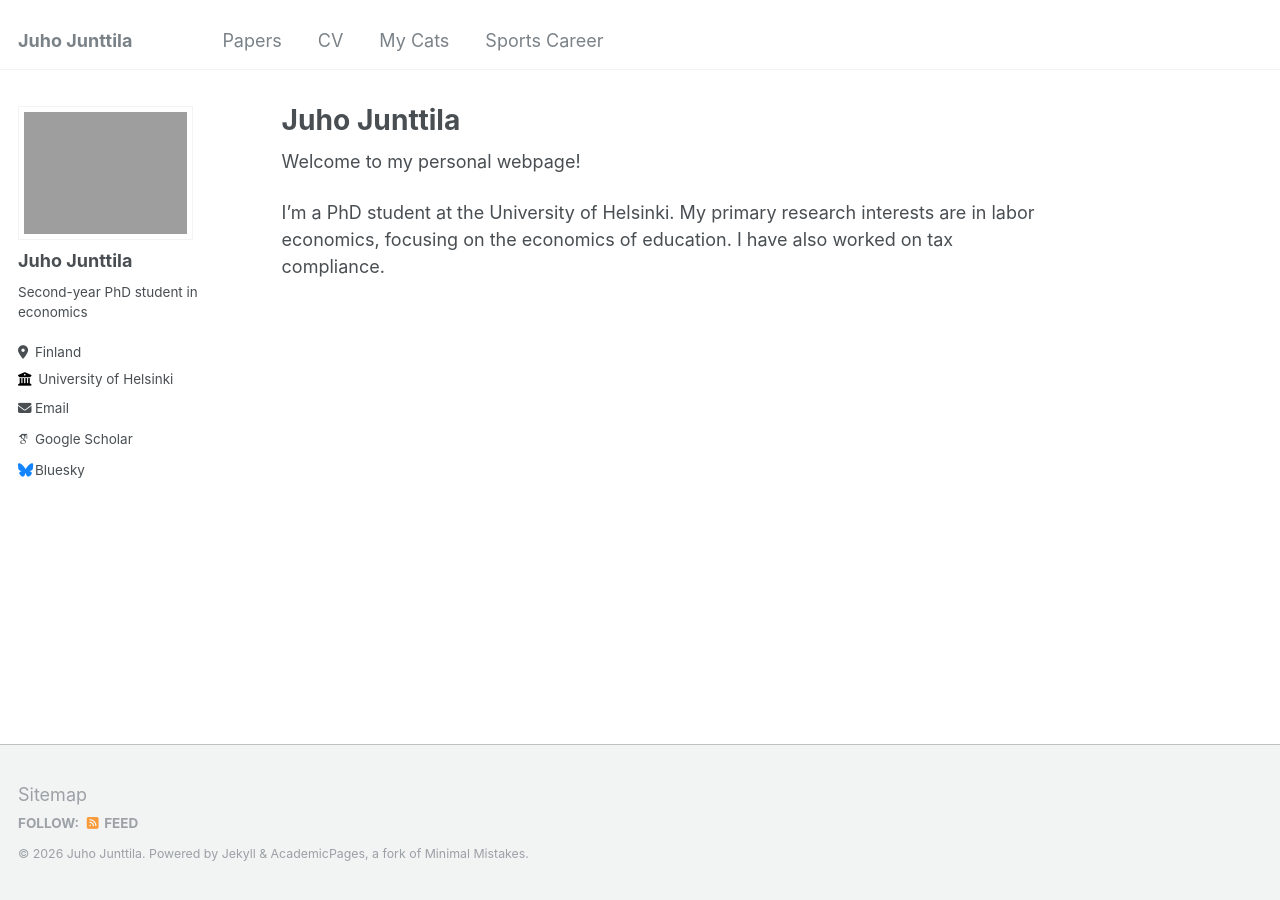
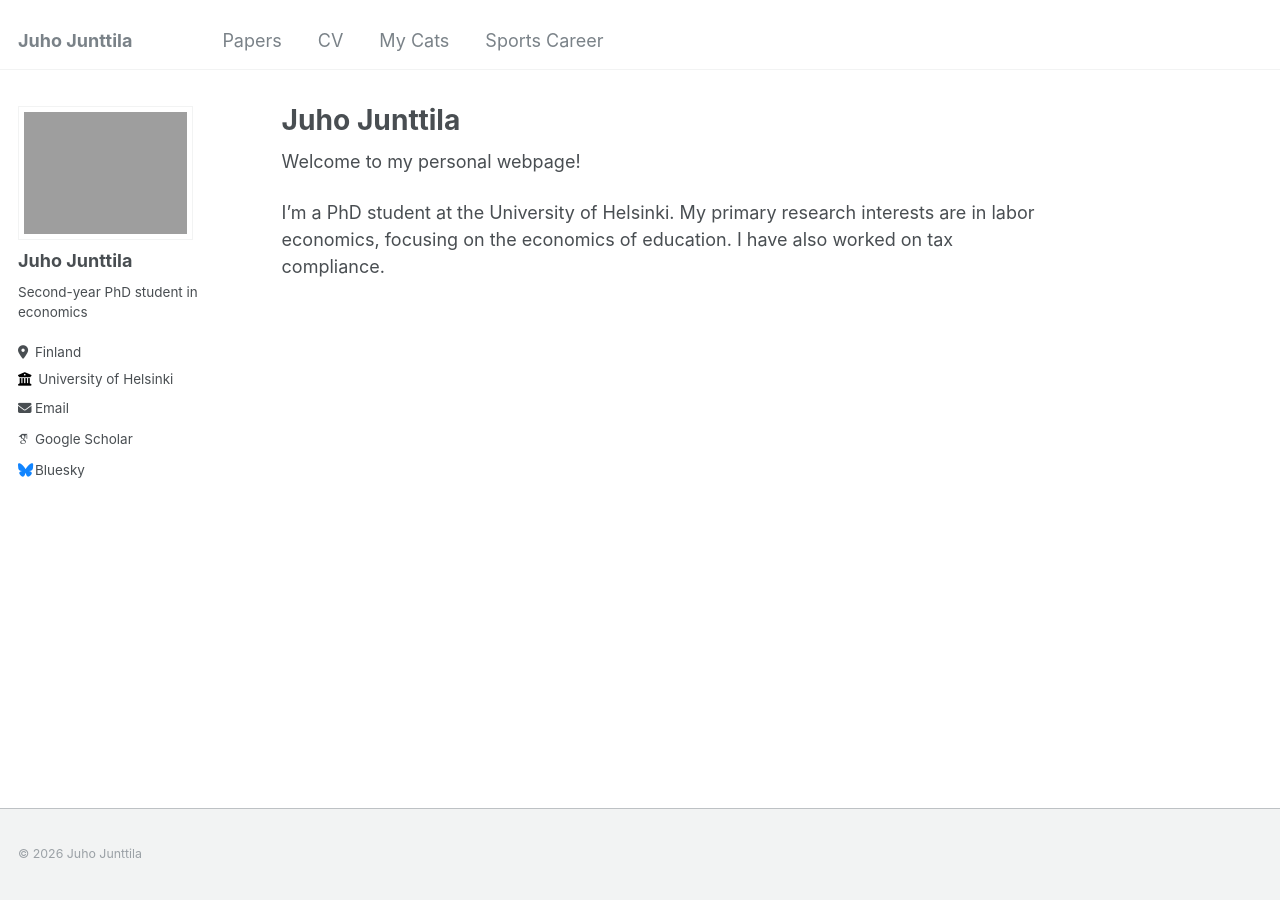
Before and after one commit to Juho-Junttila/Juho-Junttila.github.io, a Jekyll site: the page built from _pages/about.md, in a window 1280 px wide. Built offline with Jekyll 4.4.1, drawn with Linux system fonts in a browser that asks for light colours; some web fonts are replaced.

Commit message:
Simplify footer to be more subtle
- Remove sitemap link from footer
- Remove social follow icons (GitHub, Feed)
- Remove "Powered by Jekyll & AcademicPages" attribution
- Keep only minimal copyright notice

Co-Authored-By: Claude Sonnet 4.5 <noreply@anthropic.com>

```diff
--- a/_includes/footer.html
+++ b/_includes/footer.html
@@ -1,22 +1,3 @@
 {% include base_path %}
 
-{% if site.author.github or site.author.bitbucket or site.atom_feed.hide != true %}
-<div class="page__footer-follow">
-  <ul class="social-icons">
-    {% if site.data.ui-text[site.locale].follow_label %}
-      <li><strong>{{ site.data.ui-text[site.locale].follow_label }}</strong></li>
-    {% endif %}
-    {% if site.author.github %}
-      <li><a href="http://github.com/{{ site.author.github }}"><i class="fab fa-github" aria-hidden="true"></i> GitHub</a></li>
-    {% endif %}
-    {% if site.author.bitbucket %}
-      <li><a href="http://bitbucket.org/{{ site.author.bitbucket }}"><i class="fab fa-bitbucket" aria-hidden="true"></i> Bitbucket</a></li>
-    {% endif %}
-    {% if site.atom_feed.hide != true %}
-    <li><a href="{% if site.atom_feed.path %}{{ site.atom_feed.path }}{% else %}{{ base_path }}/feed.xml{% endif %}"><i class="fa fa-fw fa-rss-square" aria-hidden="true"></i> {{ site.data.ui-text[site.locale].feed_label | default: "Feed" }}</a></li>
-    {% endif %}
-  </ul>
-</div>
-{% endif %}
-
-<div class="page__footer-copyright">&copy; {{ site.time | date: '%Y' }} {{ site.name | default: site.title }}. {{ site.data.ui-text[site.locale].powered_by | default: "Powered by" }} <a href="http://jekyllrb.com" rel="nofollow">Jekyll</a> &amp; <a href="https://github.com/academicpages/academicpages.github.io">AcademicPages</a>, a fork of <a href="https://mademistakes.com/work/minimal-mistakes-jekyll-theme/" rel="nofollow">Minimal Mistakes</a>.</div>
+<div class="page__footer-copyright">&copy; {{ site.time | date: '%Y' }} {{ site.name | default: site.title }}</div>
--- a/_includes/footer/custom.html
+++ b/_includes/footer/custom.html
@@ -1,3 +1,3 @@
 <!-- start custom footer snippets -->
-<a href="/sitemap/">Sitemap</a>
+
 <!-- end custom footer snippets -->
```
